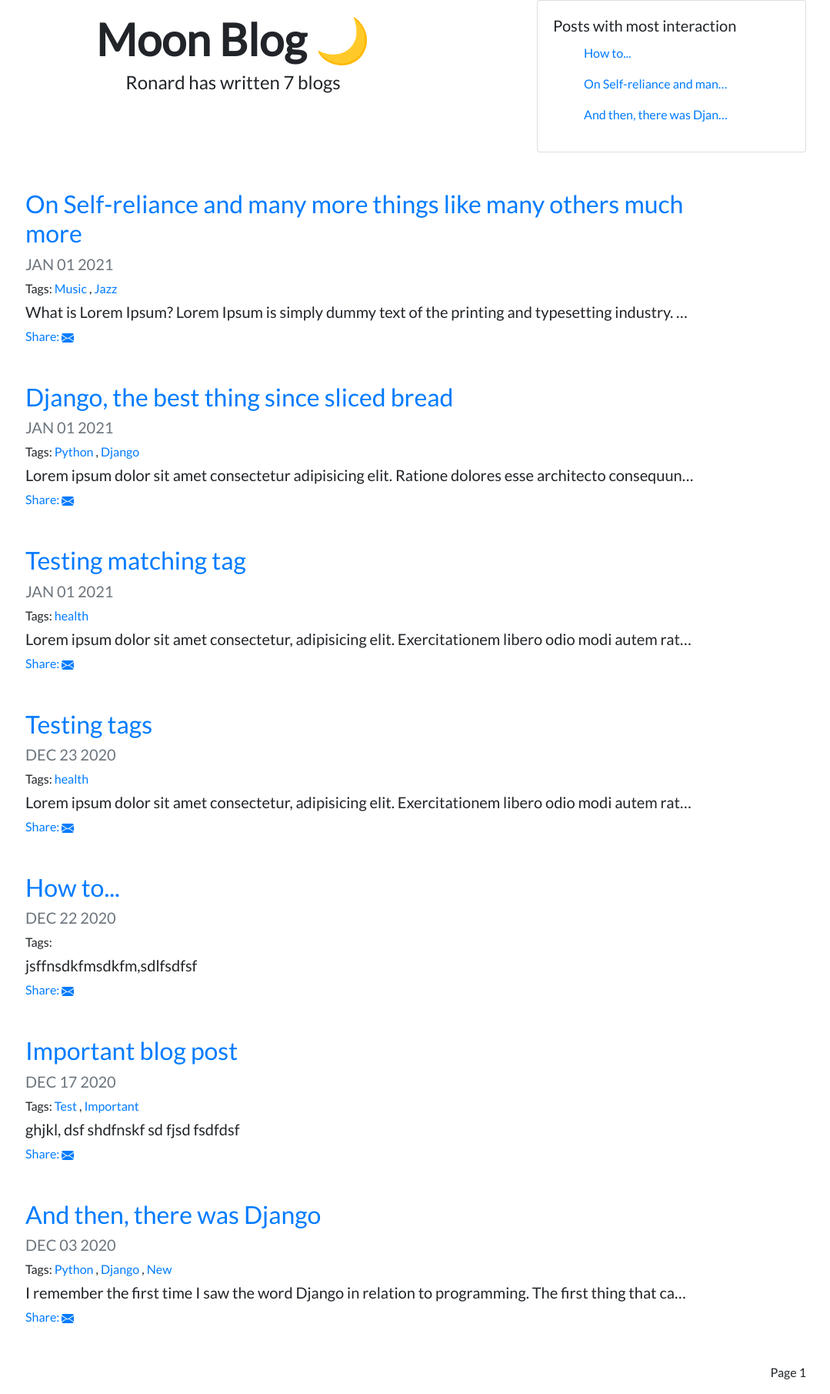
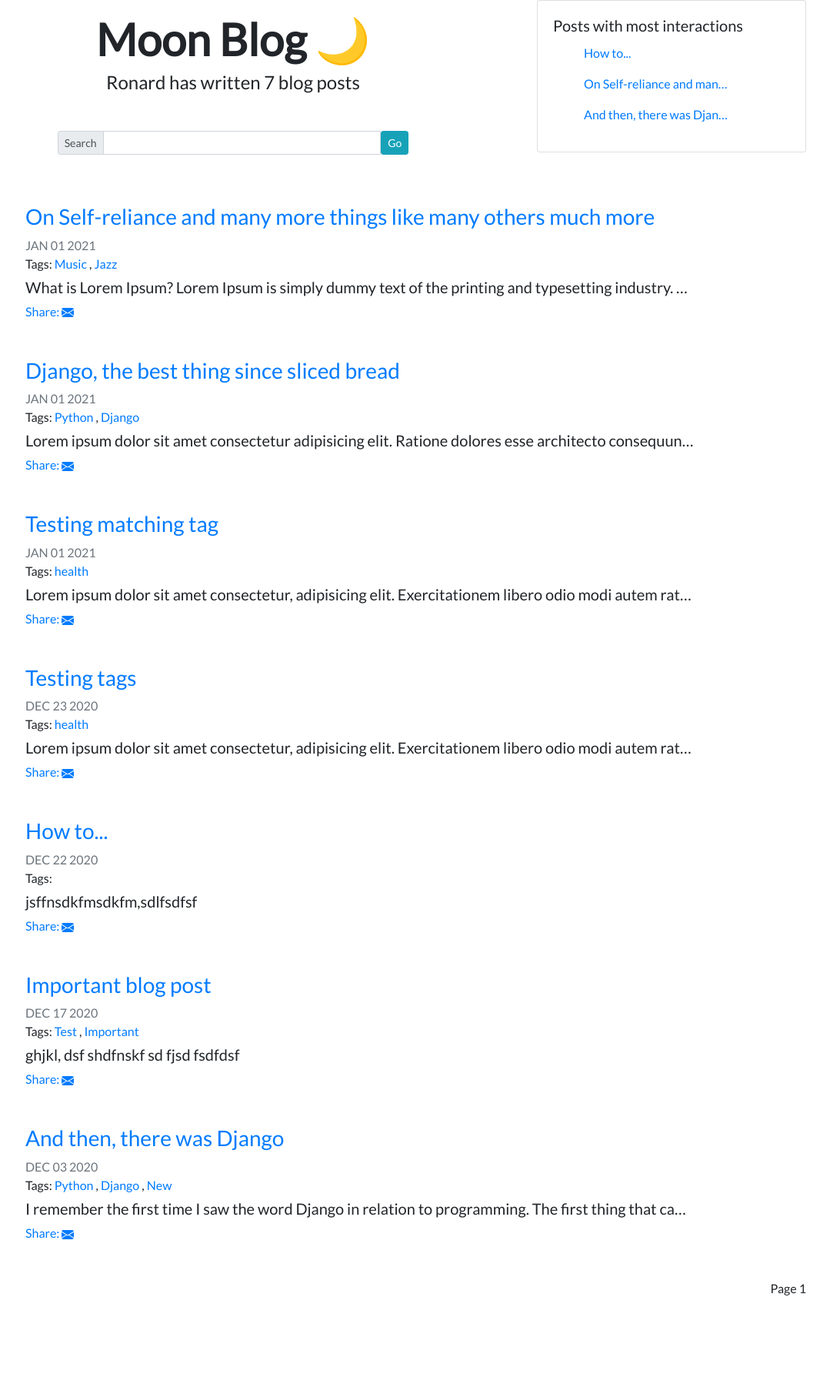
Before and after one commit to cejimenez0123/personal-portfolio, a Django app: page /blog/ in a window 1280 px wide. Shown: the part 68-1879 px from the top of the page at 77% size, without its empty margins (147-1226 px from the left). After the commit the page ends 1751 px from the top, so only its background shows below. Run offline with Django 3.2, Linux system fonts and the light colour scheme; data comes from the database, SQL or seed files in the repository; both versions use the stored data as it was after the commit; parts of the project's set-up code (start-up, migrations or seed data) failed here and were passed over; some libraries are stand-ins or nearby versions.

Commit message:
Final commit

```diff
--- a/blog/models.py
+++ b/blog/models.py
@@ -1,4 +1,5 @@
 from django.db import models
+from django.urls import reverse
 from taggit.managers import TaggableManager
 
 class Blog(models.Model):
@@ -11,6 +12,9 @@ class Blog(models.Model):
 
     def __str__(self):
         return self.title
+
+    def get_absolute_url(self):
+        return reverse('blog:detail')
 
 class Comment(models.Model):
     post = models.ForeignKey(Blog,
--- a/blog/templates/blog/all_blogs.html
+++ b/blog/templates/blog/all_blogs.html
@@ -6,15 +6,29 @@
 
 <div class="row">
   <div class="col-md-8">
-     <h1 id="blogtitle" class="font-weight-bold text-center mt-3"> Moon Blog 🌙 </h1>
-    <h3 id="numbertitle" class="text-center mb-5">Ronard has written {{ count }} blog{{ count|pluralize }}</h3>
+      <h1 id="blogtitle" class="font-weight-bold text-center mt-3"> Moon Blog 🌙 </h1>
+      <h3 id="numbertitle" class="text-center mb-5">Ronard has written {{ count }} blog post{{ count|pluralize }}</h3>
+
+      <!-- Blog Search functionality -->
+      <form action="{% url 'blog:search' %}" method="GET">
+        <div class="container col-8">
+          <div class="input-group input-group-sm mb-3">
+            <div class="input-group-prepend">
+              <span class="input-group-text">Search</span>
+            </div>
+          <input name="search" class="form-control" aria-label="Small" aria-describedby="inputGroup-sizing-sm">
+          {% csrf_token %}
+          <button type="submit" class="btn btn-info btn-sm">Go</button>
+          </div>
+        </div>
+      </form>
   </div>
   <div class="col-md-4 col-sm">
     <!-- Displays most liked posts -->
     {% get_most_commented_posts as most_commented_posts %}
     <div class="card" >
       <div class="card-body">
-        <h5 class="card-title">Posts with most interaction</h5>
+        <h5 class="card-title">Posts with most interactions</h5>
         {% for post in most_commented_posts %}
         <ul>
           <a href="{{ post.id }}" class="card-link">{{ post.title|truncatechars:25 }}</a>
@@ -26,18 +40,17 @@
   </div>
 </div>
 
-
 {% for blog in page.object_list %}
 <div class="row justify-content-center my-5">
   <div class="col-md-10">
     <a href="{% url 'blog:detail' blog.id %}">
-      <h2>{{ blog.title }}</h2>
+      <h3>{{ blog.title }}</h3>
     </a>
-    <h5 class="text-muted">{{ blog.date|date:'M d Y'|upper }}</h5>
+    <p style="margin-top: -6x; margin-bottom: -0px;" class="text-muted">{{ blog.date|date:'M d Y'|upper }}</p>
     <p>
       Tags:
       {% for tag in blog.tags.all %}
-        <a href="{% url "blog:blog_list_by_tag" tag.slug %}">
+        <a href="{% url 'blog:blog_list_by_tag' tag.slug %}">
           {{ tag.name }}
         </a>
         {% if not forloop.last %}, {% endif %}
@@ -64,6 +77,7 @@
   </div>
   <p class="text-right">Page {{ page.number }}</p>
 <!-- End Pagination -->
+
 {% if tag %}
   <h2 class="text-center">Posts tagged with "{{ tag.name }}"</h2>
   <br>
@@ -72,5 +86,4 @@
   </p>
   {% endif %}
 
-
 {% endblock %}
--- a/blog/templates/blog/detail.html
+++ b/blog/templates/blog/detail.html
@@ -40,7 +40,7 @@
             <p class="info">
                 <strong class="comment_user"> {{ comment.name }} </strong>
             </p>
-            <p class="comment_body">{{ comment.body|linebreaks }}</p>
+            <p style="margin-bottom: -10px;" class="comment_body">{{ comment.body|linebreaks }}</p>
             <span class="comment_date">{{ comment.created|date:'M d Y - h:i a' }}</span>
             <hr class="line_between_comments">
         </div>
--- a/blog/urls.py
+++ b/blog/urls.py
@@ -8,4 +8,5 @@ urlpatterns = [
     path('tag/<slug:tag_slug>/', views.all_blogs, name='blog_list_by_tag'),
     path('<int:blog_id>/', views.detail, name = 'detail'),
     path('<int:blog_id>/share/', views.blog_share, name='post_share'),
+    path('search', views.search_query, name = 'search'),
 ]
--- a/blog/views.py
+++ b/blog/views.py
@@ -5,6 +5,7 @@ from django.core.paginator import Paginator
 from .forms import EmailPostForm, CommentForm
 from django.core.mail import send_mail
 from taggit.models import Tag
+from django.db.models import Q
 
 def all_blogs(request, tag_slug=None):
     # All Written blogs
@@ -85,3 +86,15 @@ def blog_share(request, blog_id):
     return render(request, 'blog/share.html', {'blog': blog,
                                                 'form': form,
                                                 'sent': sent })
+
+#Blog search functionality
+def search_query(request):
+    if request.method == 'GET':
+        query = request.GET.get('search')
+        # post = Blog.objects.all().filter(title = search)
+        allPosts = Blog.objects.filter(title__icontains=query)
+        params = {'allPosts': allPosts}
+
+        return render(request, 'blog/search.html', params)
+
+    # return render(request, 'blog/search.html', {'post': post})
--- a/personal_portfolio/settings.py
+++ b/personal_portfolio/settings.py
@@ -37,6 +37,8 @@ INSTALLED_APPS = [
     'django.contrib.sessions',
     'django.contrib.messages',
     'django.contrib.staticfiles',
+    'django.contrib.sites',
+    'django.contrib.sitemaps',
     'blog',
     'portfolio',
     'taggit',
@@ -72,6 +74,8 @@ TEMPLATES = [
 
 WSGI_APPLICATION = 'personal_portfolio.wsgi.application'
 
+# Sitemap configuration
+SITE_ID = 1
 
 # Database
 # https://docs.djangoproject.com/en/3.1/ref/settings/#databases
--- a/personal_portfolio/urls.py
+++ b/personal_portfolio/urls.py
@@ -18,11 +18,19 @@ from portfolio import views
 from django.urls import path, include
 from django.conf.urls.static import static
 from django.conf import settings
+from django.contrib.sitemaps.views import sitemap
+from blog.sitemaps import PostSitemap
+
+sitemaps = {
+'posts': PostSitemap,
+}
 
 urlpatterns = [
     path('', views.home, name = 'home'),
     path('admin/', admin.site.urls),
     path('blog/', include('blog.urls')),
+    path('sitemap.xml', sitemap, {'sitemaps': sitemaps},
+    name='django.contrib.sitemaps.views.sitemap'),
 ]
 
 urlpatterns += static(settings.MEDIA_URL, document_root = settings.MEDIA_ROOT)
--- a/portfolio/static/portfolio/portfolio.css
+++ b/portfolio/static/portfolio/portfolio.css
@@ -48,10 +48,6 @@ a {
     padding-bottom: -5px;
 }
 
-.blog_tag_copy{
-/* Styles here */
-}
-
 .blog_outer_description{
     margin-top: -10px;
 }
```
Also changed, not shown: blog/sitemaps.py (added, +12 -0 lines), blog/templates/blog/search.html (added, +26 -0 lines), blog/templates/blog/share.html (+6 -3 lines), db.sqlite3, portfolio/migrations/0002_project_date.py (added).
